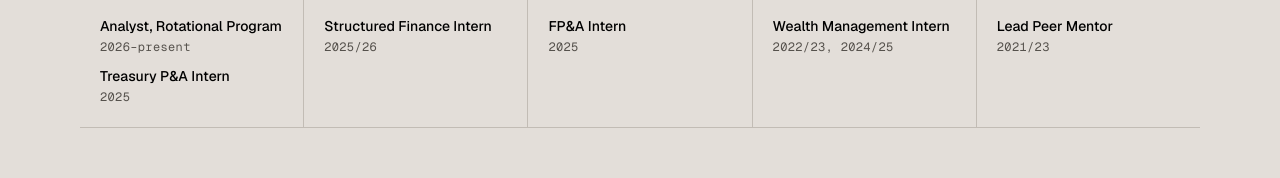
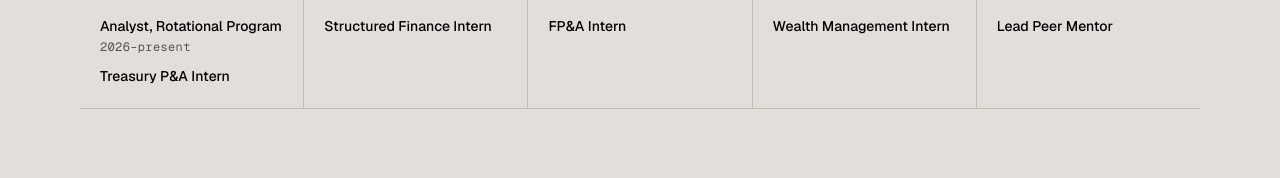
Before and after one commit to joshnotes/joshnotes.github.io, a plain HTML site: page about/index.html in a window 1280 px wide. Shown: the part 1016-1194 px from the top of the page. Drawn offline with Linux system fonts and the light colour scheme.

Commit message:
About: dates only on the current job
Co-Authored-By: Claude Opus 5.5 <noreply@anthropic.com>
Claude-Session: https://claude.ai/code/session_01Dc4KQMDr4px4SMpMrXU2Lh

```diff
--- a/about/index.html
+++ b/about/index.html
@@ -59,11 +59,11 @@
   <div class="spec">
     <h2 class="lbl">Work</h2>
     <ul class="logos logos-5">
-      <li class="lg has-img" style="--c:#117ACA;--f:#FFFFFF;--on:brightness(0) invert(1)"><span class="lg-mark"><img src="/assets/img/logos/jpmorganchase.webp?v=73130e24" alt="JPMorganChase" style="--h:32px" loading="lazy" decoding="async"></span><span class="lg-roles"><span class="lg-pos"><b>Analyst, Rotational Program</b><span><span class="nw">2026–present</span></span></span><span class="lg-pos"><b>Treasury P&amp;A Intern</b><span><span class="nw">2025</span></span></span></span></li>
-      <li class="lg has-img" style="--c:#EB0A1E;--f:#FFFFFF;--on:none"><span class="lg-mark"><img src="/assets/img/logos/southeast-toyota-finance.webp?v=043e52d3" alt="Southeast Toyota Finance" style="--h:38px" loading="lazy" decoding="async"></span><span class="lg-roles"><span class="lg-pos"><b>Structured Finance Intern</b><span><span class="nw">2025/26</span></span></span></span></li>
-      <li class="lg has-img" style="--c:#247D5F;--f:#FFFFFF;--on:brightness(0) invert(1)"><span class="lg-mark"><img src="/assets/img/logos/frontier-airlines.webp?v=a0133e27" alt="Frontier Airlines" style="--h:40px" loading="lazy" decoding="async"></span><span class="lg-roles"><span class="lg-pos"><b>FP&amp;A Intern</b><span><span class="nw">2025</span></span></span></span></li>
-      <li class="lg has-img" style="--c:#E60000;--f:#FFFFFF;--on:brightness(0) invert(1)"><span class="lg-mark"><img src="/assets/img/logos/ubs.webp?v=3f6a346f" alt="UBS" style="--h:38px" loading="lazy" decoding="async"></span><span class="lg-roles"><span class="lg-pos"><b>Wealth Management Intern</b><span><span class="nw">2022/23, 2024/25</span></span></span></span></li>
-      <li class="lg has-img" style="--c:#12224A;--f:#FFFFFF;--on:brightness(0) invert(1)"><span class="lg-mark"><img src="/assets/img/logos/americorps.webp?v=61dcc7aa" alt="AmeriCorps" style="--h:38px" loading="lazy" decoding="async"></span><span class="lg-roles"><span class="lg-pos"><b>Lead Peer Mentor</b><span><span class="nw">2021/23</span></span></span></span></li>
+      <li class="lg has-img" style="--c:#117ACA;--f:#FFFFFF;--on:brightness(0) invert(1)"><span class="lg-mark"><img src="/assets/img/logos/jpmorganchase.webp?v=73130e24" alt="JPMorganChase" style="--h:32px" loading="lazy" decoding="async"></span><span class="lg-roles"><span class="lg-pos"><b>Analyst, Rotational Program</b><span><span class="nw">2026–present</span></span></span><span class="lg-pos"><b>Treasury P&amp;A Intern</b></span></span></li>
+      <li class="lg has-img" style="--c:#EB0A1E;--f:#FFFFFF;--on:none"><span class="lg-mark"><img src="/assets/img/logos/southeast-toyota-finance.webp?v=043e52d3" alt="Southeast Toyota Finance" style="--h:38px" loading="lazy" decoding="async"></span><span class="lg-roles"><span class="lg-pos"><b>Structured Finance Intern</b></span></span></li>
+      <li class="lg has-img" style="--c:#247D5F;--f:#FFFFFF;--on:brightness(0) invert(1)"><span class="lg-mark"><img src="/assets/img/logos/frontier-airlines.webp?v=a0133e27" alt="Frontier Airlines" style="--h:40px" loading="lazy" decoding="async"></span><span class="lg-roles"><span class="lg-pos"><b>FP&amp;A Intern</b></span></span></li>
+      <li class="lg has-img" style="--c:#E60000;--f:#FFFFFF;--on:brightness(0) invert(1)"><span class="lg-mark"><img src="/assets/img/logos/ubs.webp?v=3f6a346f" alt="UBS" style="--h:38px" loading="lazy" decoding="async"></span><span class="lg-roles"><span class="lg-pos"><b>Wealth Management Intern</b></span></span></li>
+      <li class="lg has-img" style="--c:#12224A;--f:#FFFFFF;--on:brightness(0) invert(1)"><span class="lg-mark"><img src="/assets/img/logos/americorps.webp?v=61dcc7aa" alt="AmeriCorps" style="--h:38px" loading="lazy" decoding="async"></span><span class="lg-roles"><span class="lg-pos"><b>Lead Peer Mentor</b></span></span></li>
     </ul>
     <h2 class="lbl lbl-gap">Education</h2>
     <ul class="logos logos-1">
```
Also changed, not shown: src/content/pages/about.html (+5 -5 lines).
